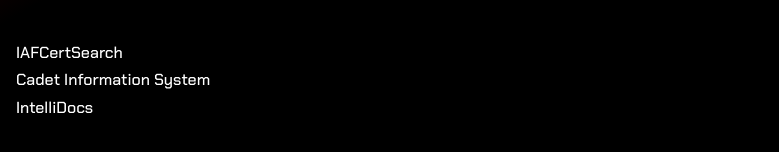
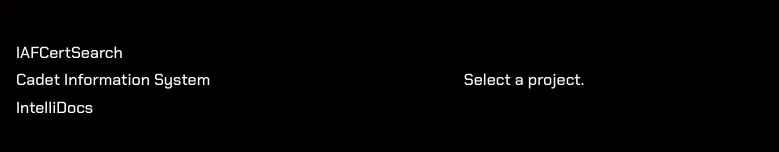
Before and after one commit to Shunsena-Jian/cudiamat-portfolio-2, a React (Vite) app: page /projects in a window 1280 px wide. Shown: the part 436-588 px from the top of the page, without its empty margins (0-779 px from the left). Built offline with nearby package versions, Linux system fonts and the light colour scheme.

Commit message:
Refactor LeftContent and ProjectsProvider: update state initialization to null and enhance middleContent check for improved stability

```diff
--- a/src/components/ProjectsPage/LeftContent.jsx
+++ b/src/components/ProjectsPage/LeftContent.jsx
@@ -4,7 +4,7 @@ import styles from "../../styles/projects.module.css";
 import { ProjectsContext } from "../../pages/Projects/ProjectsContext.jsx";
 
 const LeftContent = () => {
-    const { projects, middleContent, handleMouseOnClickMiddle } = useContext(ProjectsContext);
+const { projects, middleContent, handleMouseOnClickMiddle } = useContext(ProjectsContext);
 
     return(
         <ul className={'m-0 ps-0 list-unstyled'}>
@@ -15,7 +15,7 @@ const LeftContent = () => {
 
                     return (
                         <li key={index} className={'mb-2'}>
-                            <UnderLineGrow isActive={middleContent.title === title}>
+                            <UnderLineGrow isActive={middleContent &&middleContent.title === title}>
                                 <h5
                                     className={`m-0 ${styles.projectTitle}`}
                                     onClick={() => handleMouseOnClickMiddle(project)}
--- a/src/pages/Projects/ProjectsProvider.jsx
+++ b/src/pages/Projects/ProjectsProvider.jsx
@@ -2,8 +2,8 @@ import React, {useEffect, useState} from 'react';
 import {ProjectsContext} from "./ProjectsContext.jsx";
 
 export const ProjectsProvider = ({ children }) => {
-    const [rightContent, setRightContent] = useState ({});
-    const [middleContent, setMiddleContent] = useState({});
+    const [rightContent, setRightContent] = useState (null);
+    const [middleContent, setMiddleContent] = useState(null);
     const [isActiveMiddle, setIsActiveMiddle] = useState(false);
     const [isActiveRight, setIsActiveRight] = useState(false);
     const [projects, setProjects] = useState([]);
```
